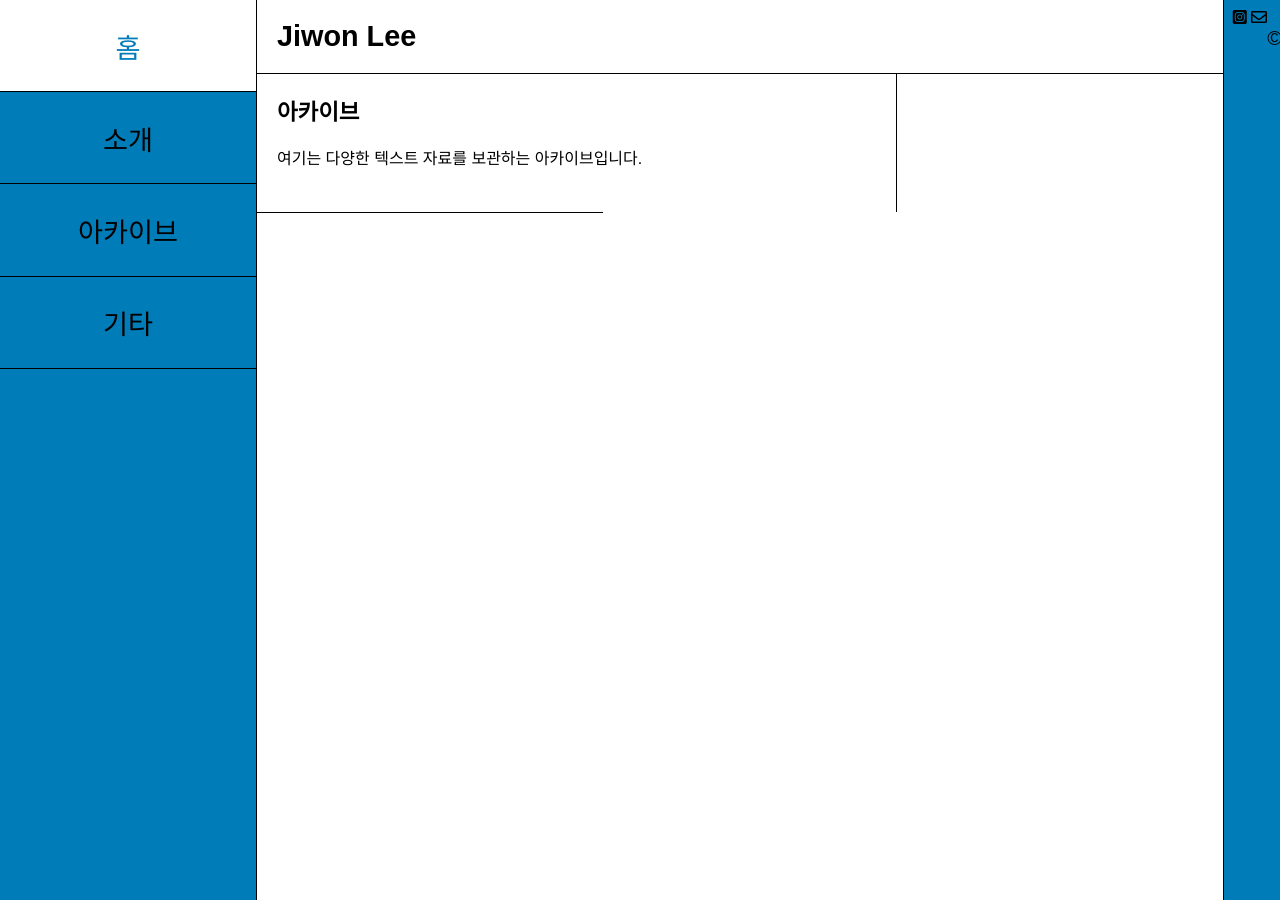
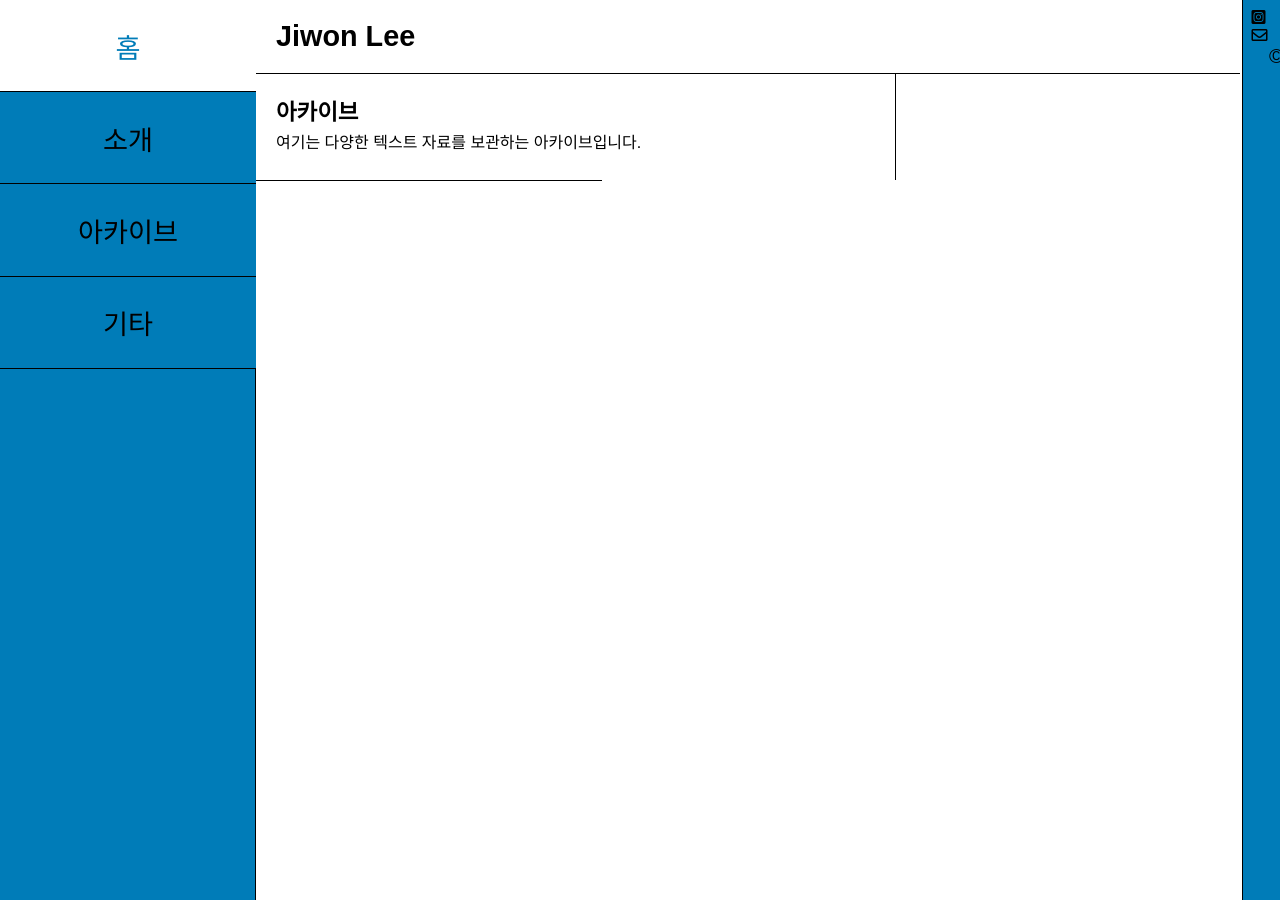
Before and after one commit to LfayeJ/archives, a Jekyll site: the page built from index.html, in a window 1280 px wide. Built offline with Jekyll 4.4.1, drawn with Linux system fonts in a browser that asks for light colours; some web fonts are replaced.

Commit message:
Update styles.css

```diff
--- a/assets/css/styles.css
+++ b/assets/css/styles.css
@@ -11,16 +11,19 @@
   --hover-color: #007cb8;
 }
 
-body, html {
+* {
+  margin: 0;
+  padding: 0;
+  box-sizing: border-box;
+}
+
+html, body {
   min-height: 100vh;
   min-width: 100vw;
-  margin: 0;
-  padding: 0;
   font-family: 'Orbit-Regular', sans-serif;
   -webkit-font-smoothing: antialiased;
   -moz-osx-font-smoothing: grayscale;
   -webkit-backface-visibility: hidden;
-  box-sizing: border-box;
 }
 
 a {
@@ -38,18 +41,41 @@
   margin: 0;
 }
 
-.border, .border_top, .border_right {
+.border {
   border: 1px solid var(--border-color);
 }
 
-.primary-content{
-  width: 50vw;
+.primary-content, .post-content, .post-header, .secondary-content {
   padding: 20px;
-  box-sizing: border-box;
 }
 
-.post-content, .post-header, .secondary-content  {
-  padding: 0px;
+.primary-content {
+  width: 50vw;
+  max-width: 50vw !important;
+  border-right: 1px solid var(--border-color);
+}
+
+.primary-content h2, .secondary-content h2 {
+  font-size: 1.4em;
+}
+
+.primary-content hr, .secondary-content hr {
+  height: 1px;
+  border: 1px solid var(--border-color);
+  background-color: var(--border-color);
+}
+
+.primary-content p, .secondary-content p {
+  line-height: 2.1;
+}
+
+.secondary-content {
+  width: 27vw;
+  flex: 1;
+  display: flex;
+  flex-direction: column;
+  background-color: #fff;
+  border-top: 1px solid var(--border-color);
 }
 
 .container {
@@ -65,26 +91,11 @@
 
 .side-menu {
   width: 20vw;
-  border-right: 1px solid black;
-}
-
-.additional-side-menu {
-  position: fixed;
-  top: 0;
-  right: 0;
-  width: 3vw;
-  padding: 0.7vw;
-  border-left: 1px solid var(--border-color);
-}
-
-.side-menu h1, .additional-side-menu h1 {
-  font-size: 1.2rem;
+  border-right: 1px solid var(--border-color);
 }
 
 .side-menu ul, .additional-side-menu ul {
   list-style: none;
-  margin: 0;
-  padding: 0;
 }
 
 .side-menu ul li a, .additional-side-menu ul li a {
@@ -96,6 +107,15 @@
 .side-menu ul li a:hover {
   color: var(--hover-color);
   background-color: white;
+}
+
+.additional-side-menu {
+  position: fixed;
+  top: 0;
+  right: 0;
+  width: 3vw;
+  padding: 0.7vw;
+  border-left: 1px solid var(--border-color);
 }
 
 .additional-side-menu ul li a:hover {
@@ -116,21 +136,16 @@
   font-size: 20px !important;
 }
 
-/* 그리드 항목 스타일 */
 .grid-container {
   display: grid;
   width: 20vw;
-  gap: 0;
   background-color: var(--hover-color);
-  box-sizing: border-box;
 }
 
 .grid-item {
-  border-bottom: 1px solid black;
+  border-bottom: 1px solid var(--border-color);
   text-align: center;
-  display: block;
   padding: 2vw;
-  box-sizing: border-box;
   font-size: 1.7rem;
   transition: background-color 0.3s, color 0.3s;
 }
@@ -141,17 +156,15 @@
 }
 
 .main-content {
-  width: 77vw; /* Adjusted width to accommodate the sidebar */
+  width: 77vw;
   flex: 1;
   display: flex;
   flex-direction: column;
   background-color: #fff;
-  box-sizing: border-box;
 }
 
 .h-entry, #search-bar, header, footer, fieldset, section {
   padding: 20px;
-  box-sizing: border-box;
 }
 
 #search-bar {
@@ -169,50 +182,15 @@
 
 header {
   text-align: center;
-  margin: 0;
   border-bottom: 1px solid var(--border-color);
 }
 
 header h1 {
-  margin: 0;
   font-size: 1.8rem;
 }
 
 footer {
   width: 3vw;
-}
-
-section {
-  display: block;
-}
-
-.primary-content {
-  max-width: 50vw !important;
-  box-sizing: border-box;
-  border-right: 1px solid var(--border-color);
-}
-
-.primary-content h2, .secondary-content h2 {
-  font-size: 1.4em;
-}
-
-.primary-content hr, .secondary-content hr {
-  height: 1px;
-  border: 1px solid var(--border-color);
-  background-color: var(--border-color);
-}
-
-.primary-content p, .secondary-content p {
-  line-height: 2.1;
-}
-
-.secondary-content {
-  width: 27vw; /* Ensure content and sidebar take up full width together */
-  flex: 1;
-  display: flex;
-  flex-direction: column;
-  background-color: #fff;
-  border-top: 1px solid var(--border-color);
 }
 
 .horizontal {
@@ -223,7 +201,7 @@
   writing-mode: vertical-rl;
 }
 
-/* 반응형 디자인을 위한 미디어 쿼리 */
+/* 반응형 디자인 */
 @media (max-width: 768px) {
   .container {
     flex-direction: column;
@@ -247,13 +225,7 @@
     border-right: none;
   }
 
-   .main-content {
-    width: 100%;
-    padding: 10px;
-    flex-direction: column;
-  }
-
-  .primary-content, .secondary-content {
+  .main-content, .primary-content, .secondary-content {
     width: 100%;
     padding: 10px;
   }
@@ -264,7 +236,6 @@
   }
 
   .secondary-content {
-    width: 100% !important;
     border-top: none;
   }
 }
```
